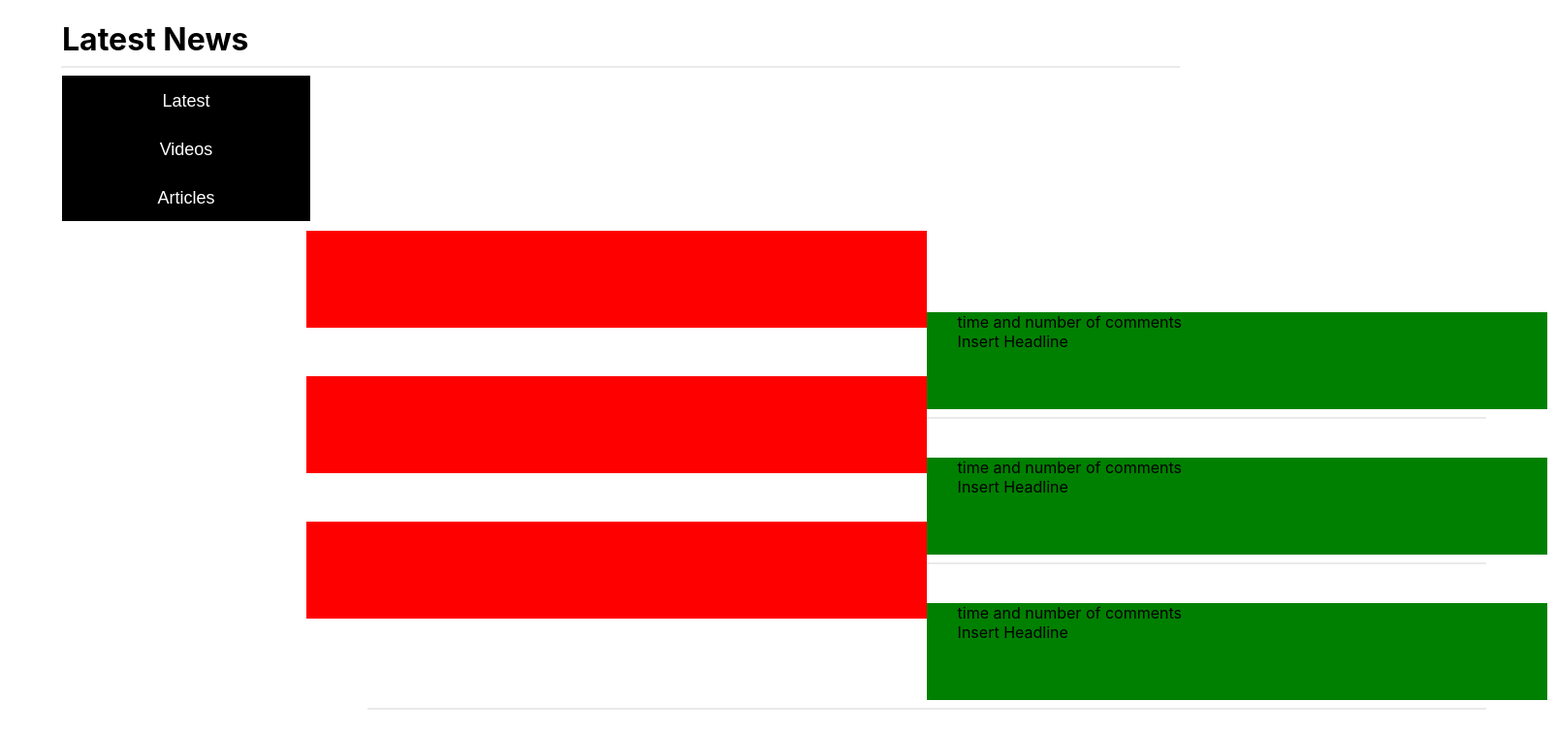
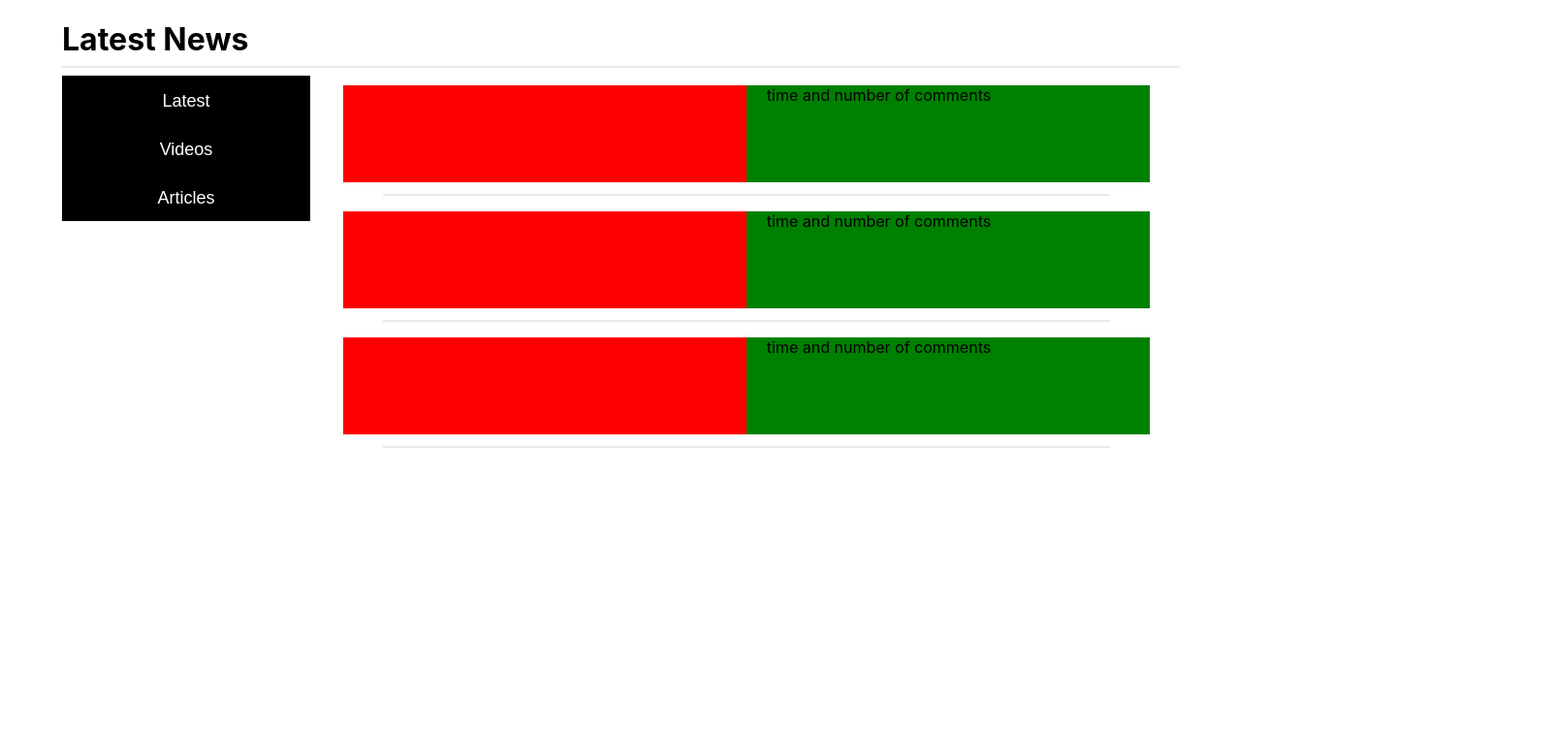
Before and after one commit to wboeker/codefoo2019frontend, a React (Create React App) app in the folder codefoof/: page / in a window 1280 px wide. Shown: the top 756 px of the page at 97% size, 1606 px wide, since content can reach past the window. Built offline with nearby package versions, Linux system fonts and the light colour scheme.

Commit message:
css fixes

```diff
--- a/codefoof/src/Article/Article.css
+++ b/codefoof/src/Article/Article.css
@@ -1,9 +1,8 @@
 .wrap{
-  height: 150px;
-  width:78%;
-  margin-left: 25%;
+  height: 130px;
+  width:100%;
   display: inline-block;
-  float: right;
+  float: left;
 }
 
 .articleBox {
--- a/codefoof/src/Article/Article.jsx
+++ b/codefoof/src/Article/Article.jsx
@@ -12,8 +12,6 @@ class Article extends Component{
             </div>
             <div className="textBox">
               <div className="topRight">time and number of comments</div>
-              <br/>
-              <div className="bodyText">Insert Headline</div>
             </div>
             <hr/>
           </div>
--- a/codefoof/src/News/News.css
+++ b/codefoof/src/News/News.css
@@ -1,5 +1,12 @@
 .newsBox {
   display: inline-block;
   height: 100%;
+  width: 65%;
+  float: left;
+  position: relative;
+}
+
+.listContainer {
+  height: 100%;
   width: 100%;
 }
--- a/codefoof/src/News/News.jsx
+++ b/codefoof/src/News/News.jsx
@@ -17,7 +17,7 @@ class News extends Component{
   render(props){
       return(
         <div className="newsBox">
-          <div>
+          <div className="listContainer">
             {this.state.articles.map(function(d, idx){
                return (<div key={idx}>{d.name}</div>)
              })}
```
